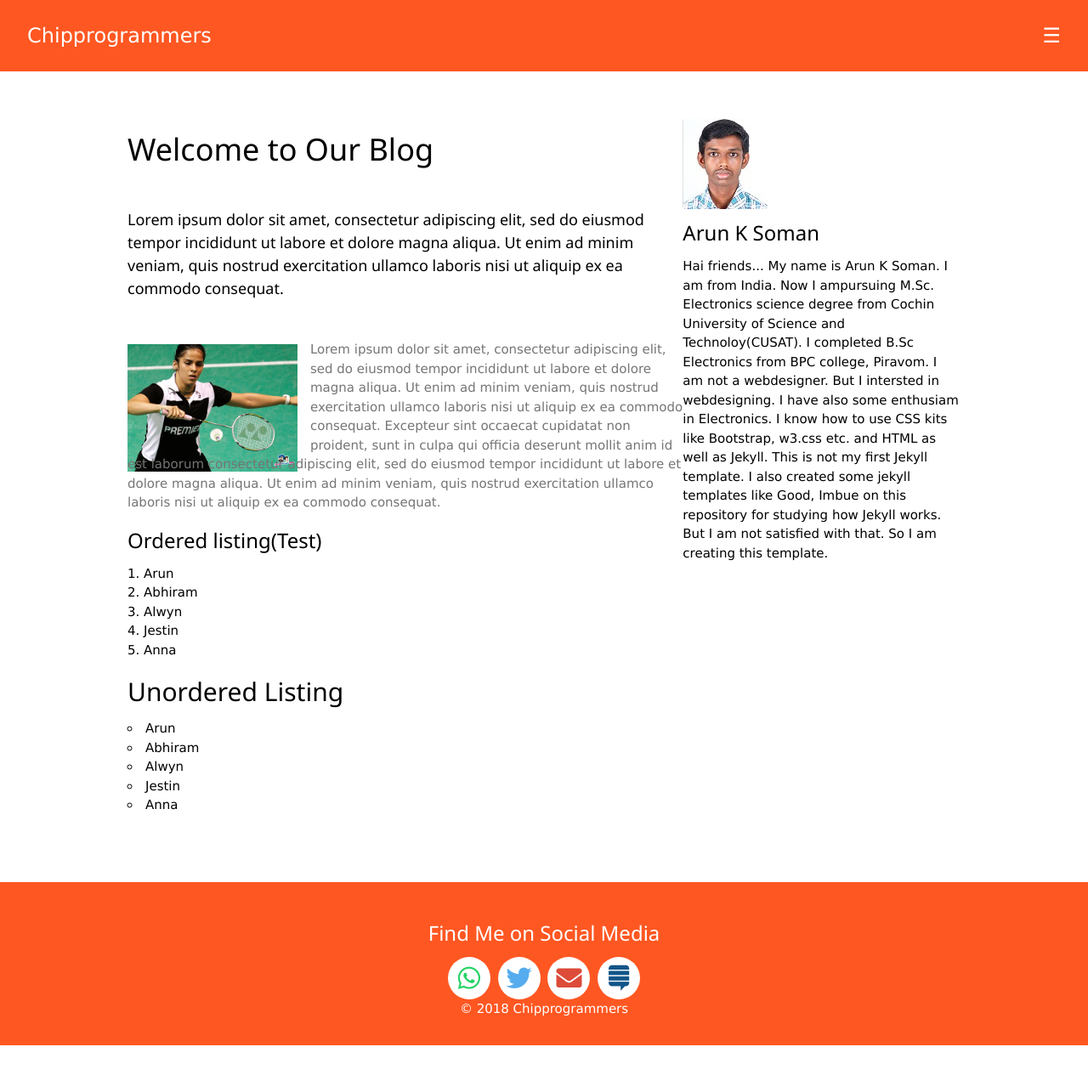
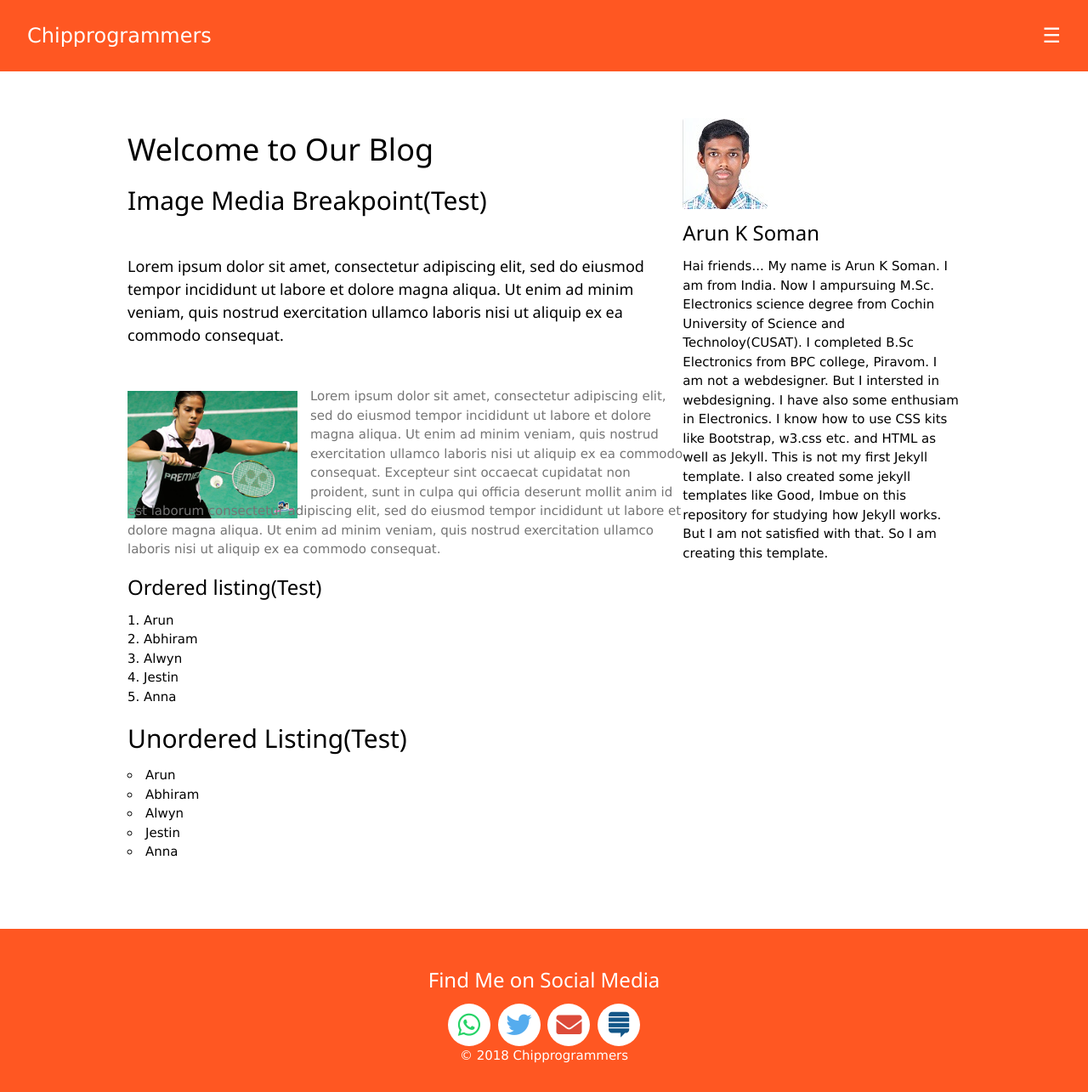
Before and after one commit to techiworld/techiworld.github.io, a Jekyll site: the page built from index.md, in a window 1280 px wide and 1285 px high. Shown: the whole window at 85% size. Built offline with Jekyll 4.4.1, drawn with Linux system fonts in a browser that asks for light colours.

Commit message:
Update index.md

```diff
--- a/index.md
+++ b/index.md
@@ -2,6 +2,8 @@
 layout: default
 title: Welcome to Our Blog
 ---
+
+## Image Media Breakpoint(Test)
 
 <h5 class="w3-padding-32">Lorem ipsum dolor sit amet, consectetur adipiscing elit, sed do eiusmod tempor incididunt ut labore et dolore magna aliqua. Ut enim ad minim veniam, quis nostrud exercitation ullamco laboris nisi ut aliquip ex ea commodo consequat.</h5>
 <div class="container">
@@ -19,7 +21,7 @@ laboris nisi ut aliquip ex ea commodo consequat.</p>
 4. Jestin
 5. Anna
 
-## Unordered Listing
+## Unordered Listing(Test)
 
 * Arun
 * Abhiram
```
